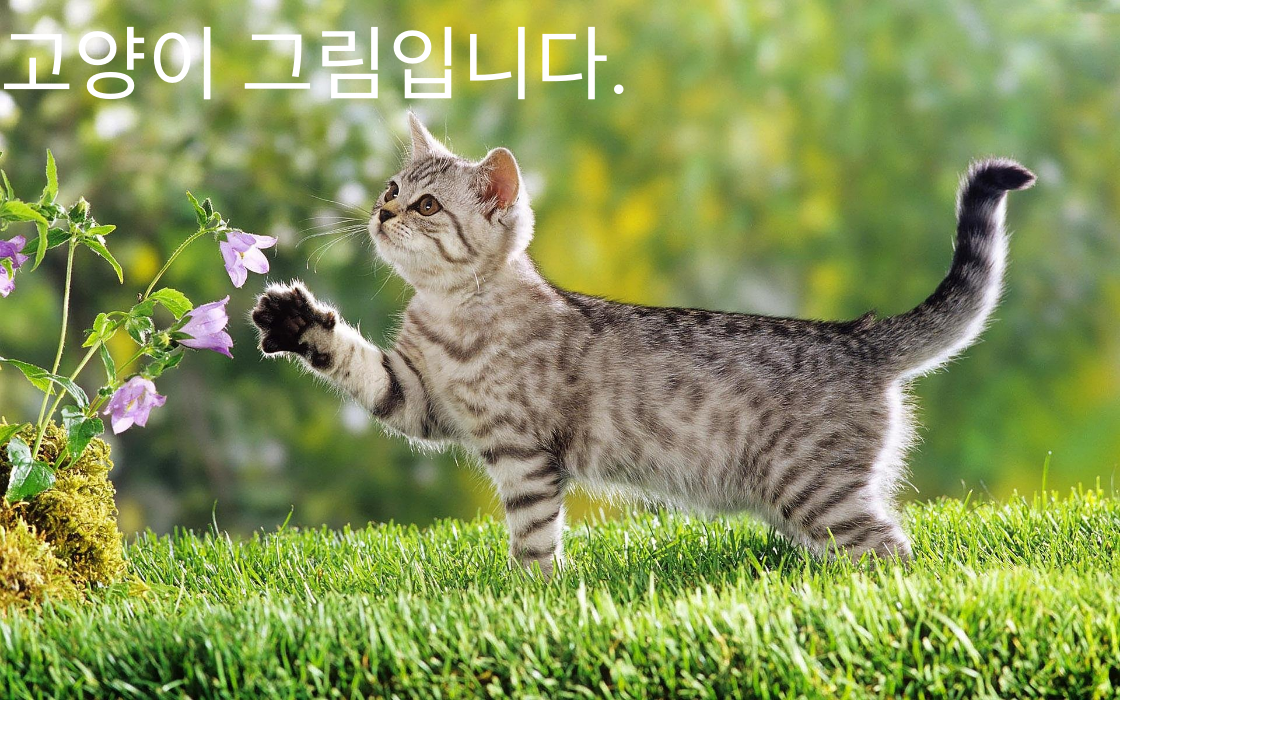
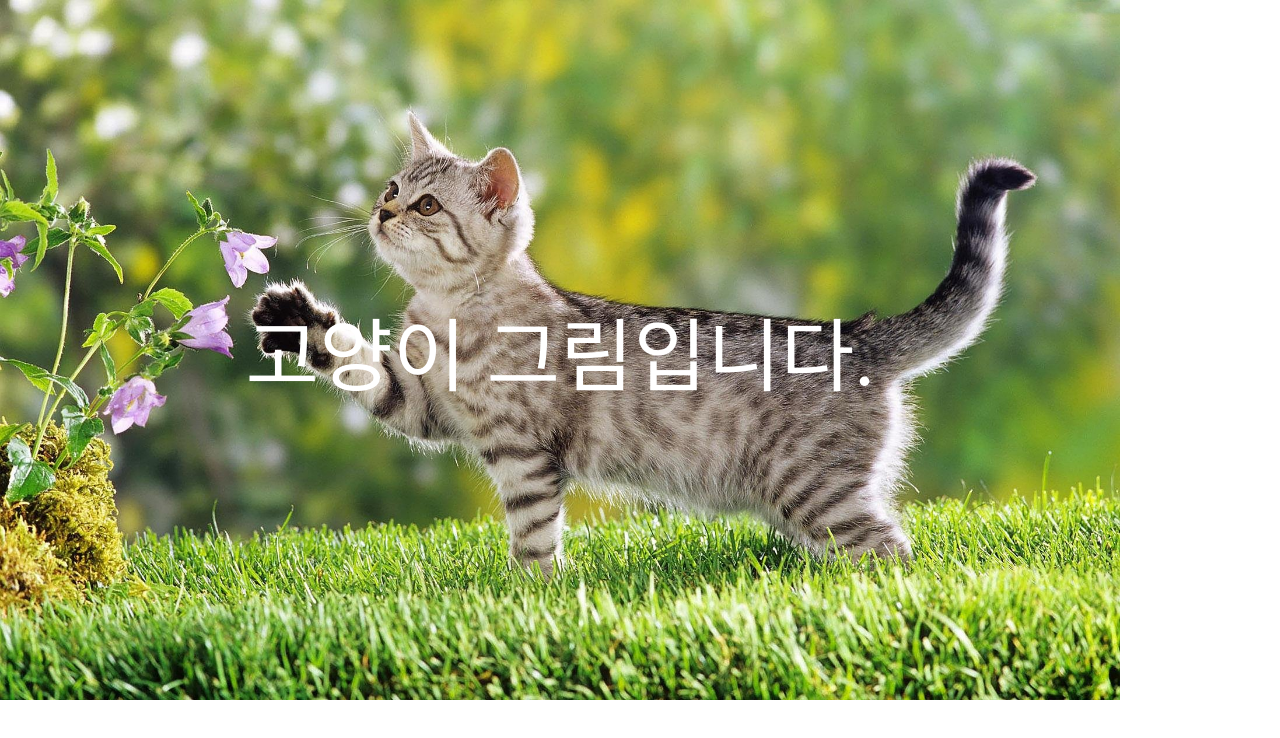
Before and after one commit to caffesale/css_cookbook, a React (Create React App) app: page /slide_with_title in a window 1280 px wide. Shown: the top 738 px of the page. Built offline with nearby package versions, Linux system fonts and the light colour scheme.

Commit message:
Design: slideWithTitle place-item center

```diff
--- a/src/pages/slideWithTitle/SlideWithTitle.jsx
+++ b/src/pages/slideWithTitle/SlideWithTitle.jsx
@@ -16,6 +16,7 @@ export default SlideWithTitle
 
 const Container = styled.figure`
   display: grid;
+  place-items: center;
   max-width: 70rem;
   min-height: 18.75rem;
 `
```
